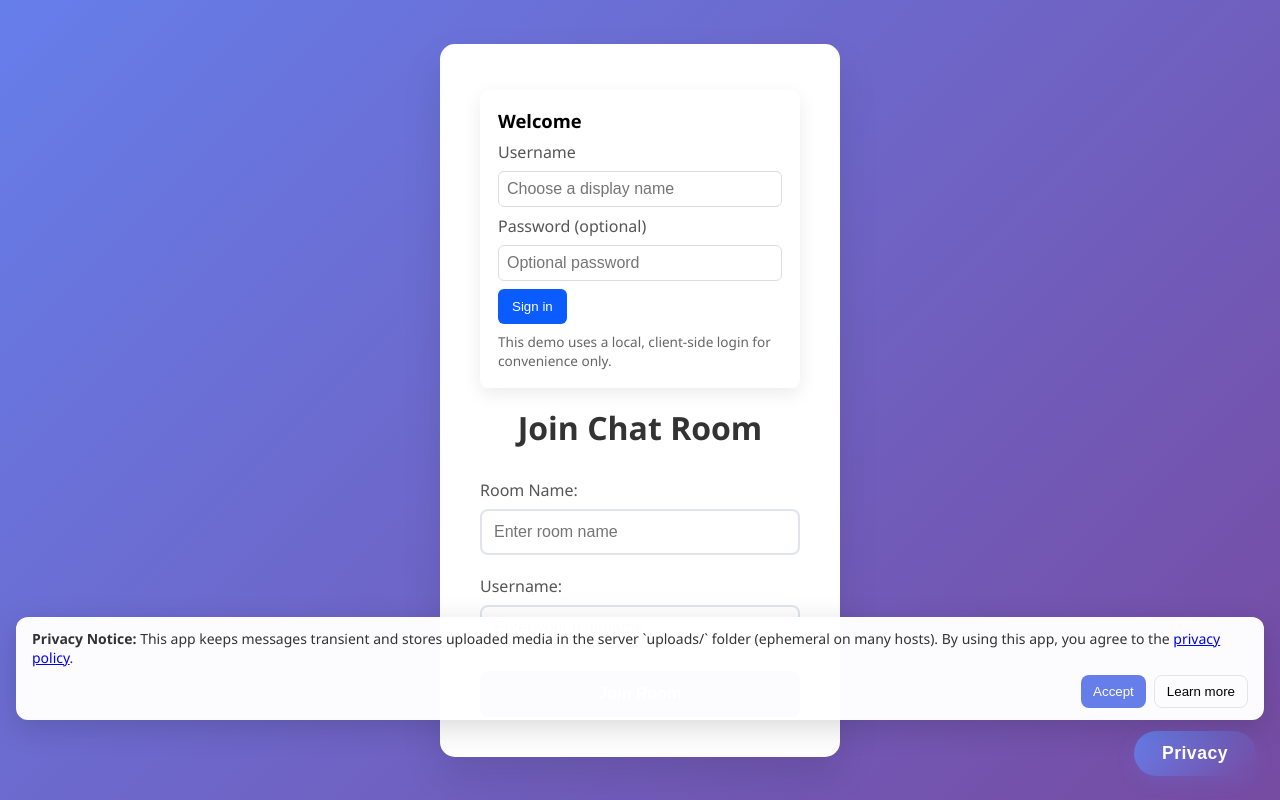
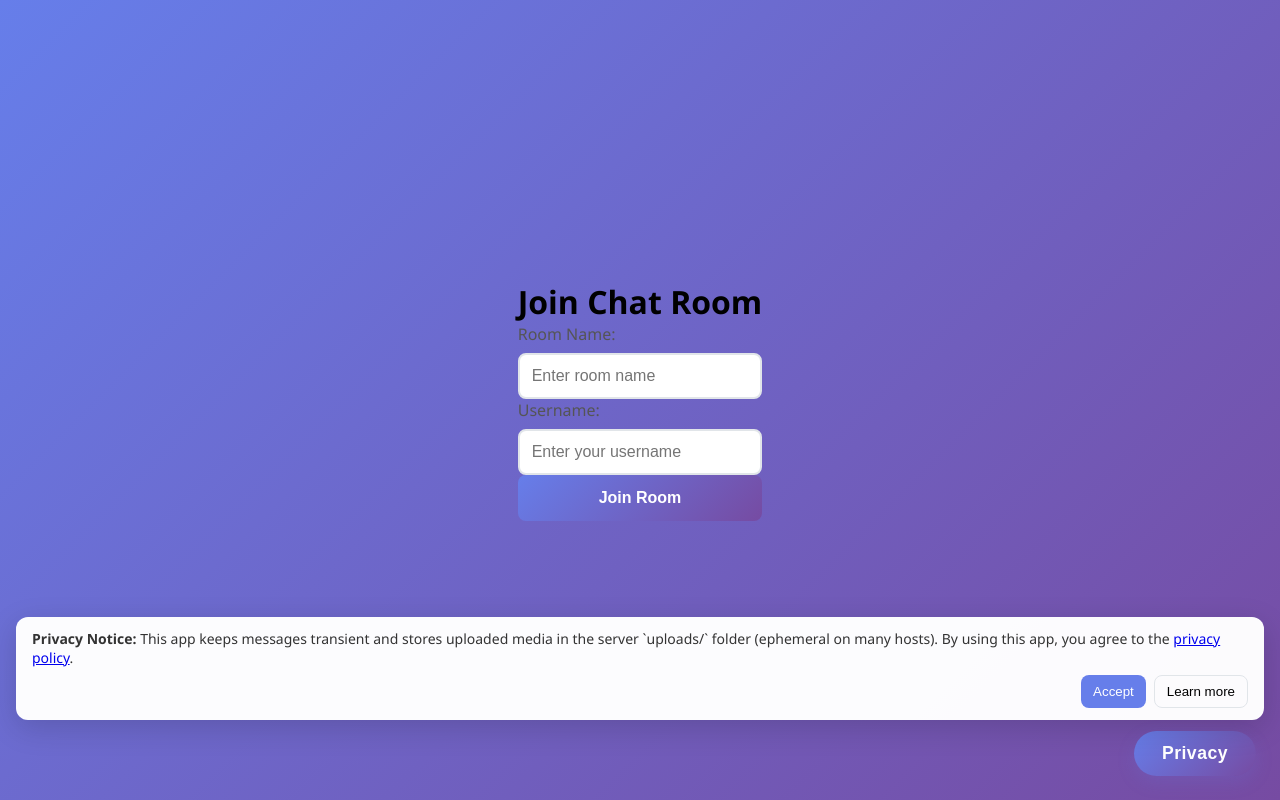
Before and after one commit to ManjusPrasad/REALTIME-CHAT-APP, a FastAPI app: page / in a window 1280 px wide. Run offline with FastAPI, Linux system fonts and the light colour scheme.

Commit message:
Remove client-side login UI and related JS/CSS

```diff
--- a/static/app.js
+++ b/static/app.js
@@ -17,12 +17,6 @@ class ChatApp {
         this.roomNameInput = document.getElementById('room-name');
         this.usernameInput = document.getElementById('username');
         this.joinBtn = document.getElementById('join-btn');
-        // Login elements
-        this.loginPanel = document.getElementById('login-panel');
-        this.loginForm = document.getElementById('login-form');
-        this.loginUsername = document.getElementById('login-username');
-        this.loginPassword = document.getElementById('login-password');
-        this.loginBtn = document.getElementById('login-btn');
 
         // Chat container elements
         this.chatContainer = document.getElementById('chat-container');
@@ -44,33 +38,7 @@ class ChatApp {
             this.fileInput.addEventListener('change', (e) => this.handleFileUpload(e));
         }
 
-        // Pre-fill username from client-side login if available
-        const storedUser = localStorage.getItem('chatUser');
-        if (storedUser) {
-            try {
-                const parsed = JSON.parse(storedUser);
-                if (parsed && parsed.username) {
-                    this.usernameInput.value = parsed.username;
-                    // Hide login panel if exists
-                    if (this.loginPanel) this.loginPanel.style.display = 'none';
-                }
-            } catch (e) {}
-        }
-    }
-
-    handleLoginSubmit(e) {
-        e.preventDefault();
-        const username = this.loginUsername.value.trim();
-        if (!username) return alert('Please enter a username');
-        // Save locally (this is a demo; no server-side auth)
-        const payload = { username };
-        localStorage.setItem('chatUser', JSON.stringify(payload));
-        // Hide login and prefill join username
-        if (this.loginPanel) this.loginPanel.style.display = 'none';
-        this.usernameInput.value = username;
-        this.currentUsername = username;
-        // focus on room input
-        this.roomNameInput.focus();
+        // no client-side login; keep join form as the entry point
     }
         async handleFileUpload(e) {
             const file = e.target.files[0];
@@ -113,10 +81,7 @@ class ChatApp {
             this.joinRoom();
         });
 
-        // Login form submission (if present)
-        if (this.loginForm) {
-            this.loginForm.addEventListener('submit', (e) => this.handleLoginSubmit(e));
-        }
+        // no login form events (login removed)
 
         // Message form submission
         this.messageForm.addEventListener('submit', (e) => {
--- a/static/styles.css
+++ b/static/styles.css
@@ -15,20 +15,6 @@ body {
 }
 
 /* Landing Panel Styles */
-.landing-panel {
-    background: white;
-    border-radius: 15px;
-    box-shadow: 0 20px 40px rgba(0, 0, 0, 0.1);
-    padding: 40px;
-    max-width: 400px;
-    width: 90%;
-}
-
-.landing-content h1 {
-    text-align: center;
-    color: #333;
-    margin-bottom: 30px;
-    font-size: 2rem;
 }
 
 .form-group {
--- a/templates/index.html
+++ b/templates/index.html
@@ -10,23 +10,6 @@
     <!-- Landing Panel (visible initially, hidden once connected) -->
     <div id="landing-panel" class="landing-panel">
         <div class="landing-content">
-            <!-- Login first: if not logged in, user fills this; otherwise join form is shown -->
-            <div id="login-panel" class="login-panel">
-                <h2>Welcome</h2>
-                <form id="login-form" class="login-form">
-                    <div class="form-group">
-                        <label for="login-username">Username</label>
-                        <input type="text" id="login-username" name="login-username" placeholder="Choose a display name" required />
-                    </div>
-                    <div class="form-group">
-                        <label for="login-password">Password (optional)</label>
-                        <input type="password" id="login-password" name="login-password" placeholder="Optional password" />
-                    </div>
-                    <button type="submit" id="login-btn">Sign in</button>
-                </form>
-                <div class="login-note">This demo uses a local, client-side login for convenience only.</div>
-            </div>
-
             <h1>Join Chat Room</h1>
             <form id="join-form" class="join-form">
                 <div class="form-group">
```
